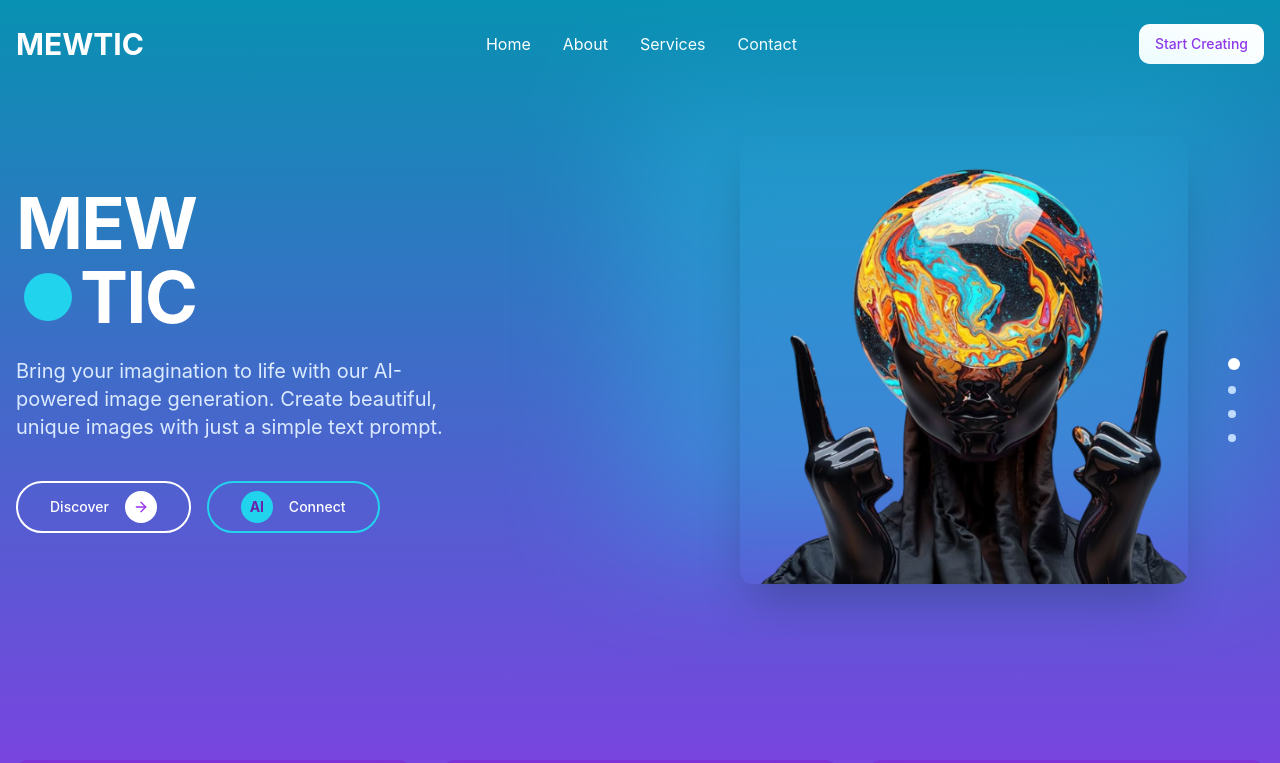
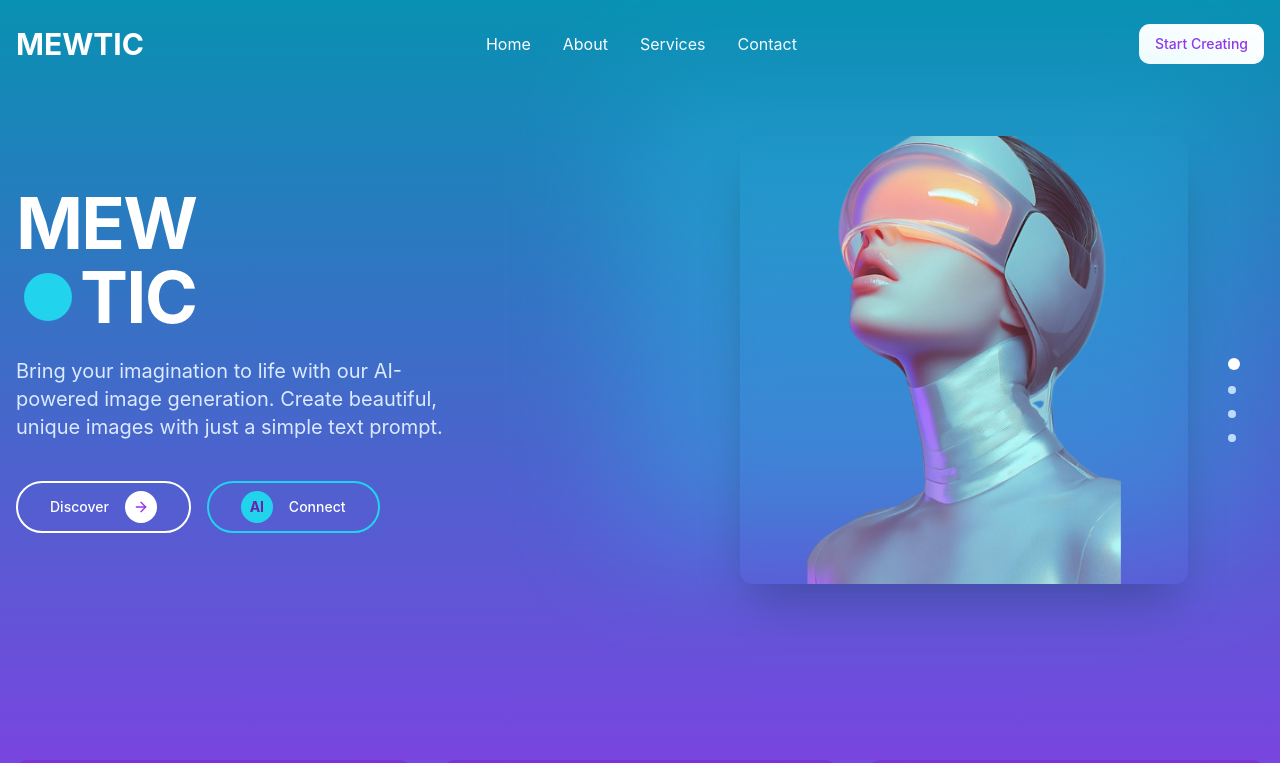
Before and after one commit to Subhajit2407/unix-image-creator, a React (Vite) app: page / in a window 1280 px wide. Shown: the top 763 px of the page. Built offline with nearby package versions, Linux system fonts and the light colour scheme.

Commit message:
Update hero section

```diff
--- a/src/pages/Landing.tsx
+++ b/src/pages/Landing.tsx
@@ -62,8 +62,8 @@ const Landing = () => {
 
           <div className="relative hidden lg:block">
             <img
-              src="/lovable-uploads/108bac81-8998-4dce-8778-0c348862eab7.png"
-              alt="Colorful AI sphere"
+              src="/lovable-uploads/5feb59e2-ae96-4e07-bf63-2d3fcdf1e4cb.png"
+              alt="Futuristic VR headset"
               className="w-full max-w-md mx-auto rounded-lg shadow-2xl z-10 relative"
             />
             <div className="absolute -top-10 -left-10 w-full h-full bg-cyan-400 rounded-lg filter blur-3xl opacity-30"></div>
```
Also changed, not shown: public/lovable-uploads/5feb59e2-ae96-4e07-bf63-2d3fcdf1e4cb.png (added).
